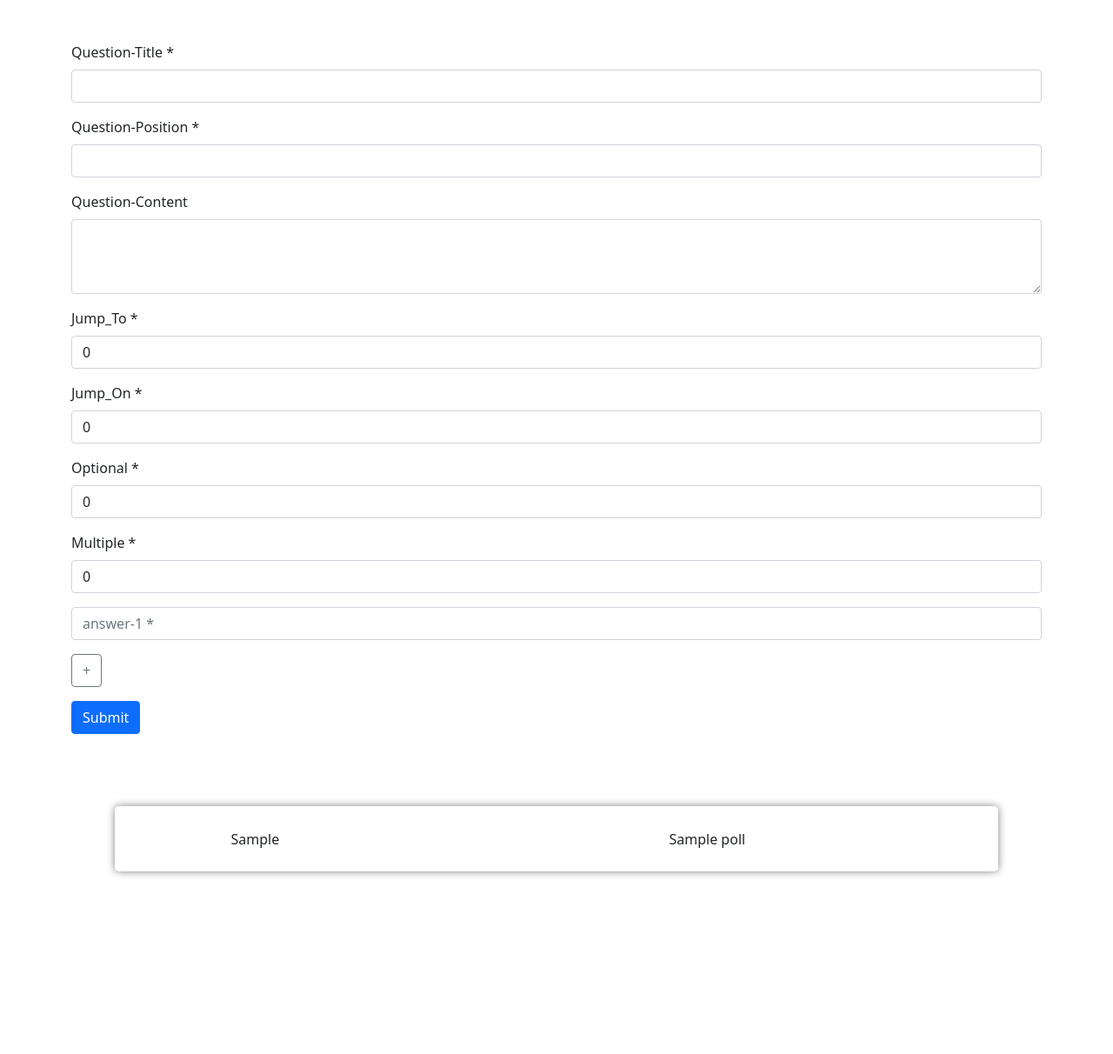
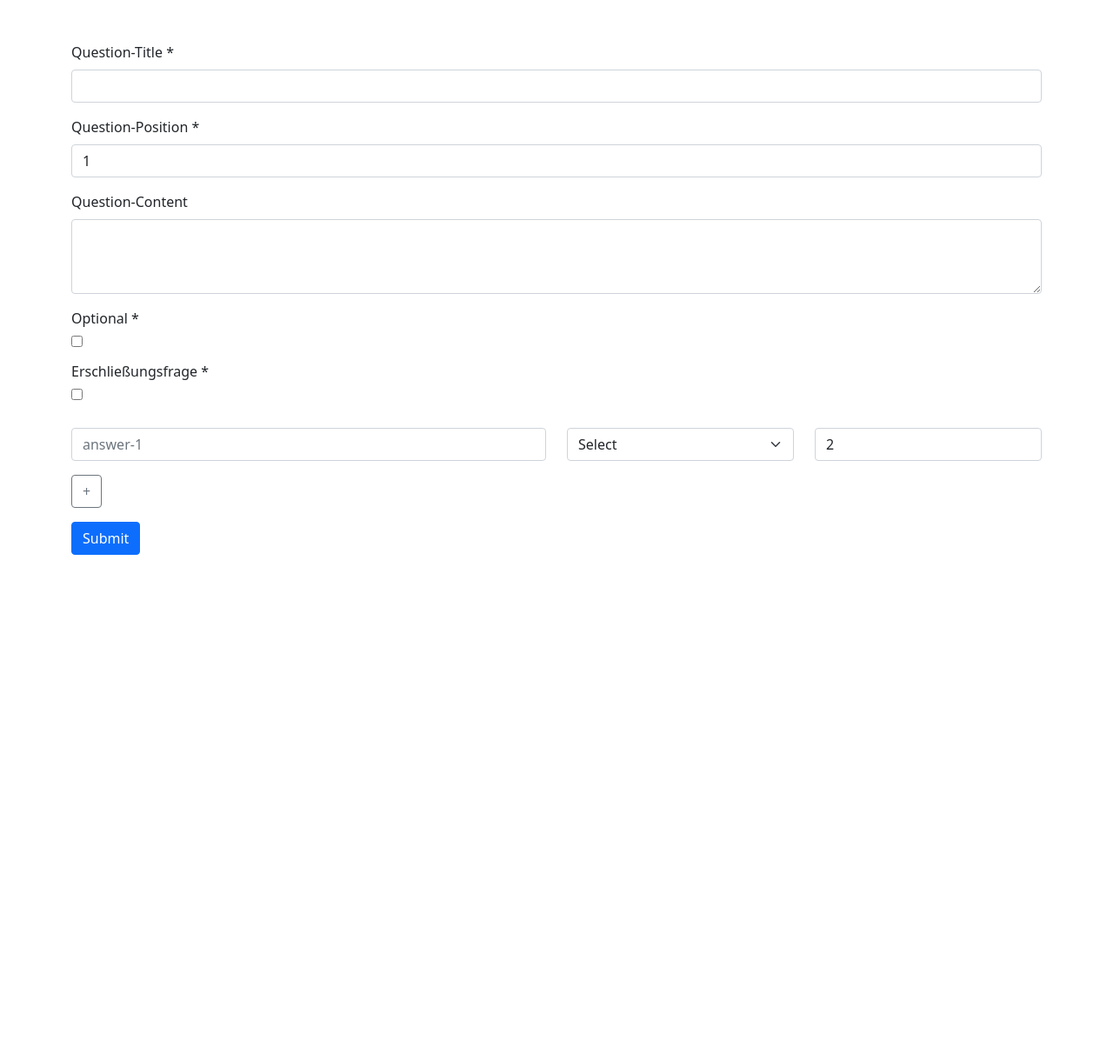
Before and after one commit to Daidalos-Technologies/Umfrage, a PHP site: page /admin.php in a window 1280 px wide. Shown: the whole page at 87% size. After the commit the page ends 638 px from the top, so only its background shows below. Run offline with PHP 8.4, Linux system fonts and the light colour scheme; tables that the repository leaves empty or names only in its code hold one stand-in row (values such as "Sample post").

Commit message:
working on new shit

```diff
--- a/Umfrage/admin.php
+++ b/Umfrage/admin.php
@@ -37,7 +37,7 @@ if (isset($_POST["answers-amount"])) {
 
 }
 
-$questions = fetch_all("poll");
+$questions = fetch_all("questions");
 
 
 ?>
@@ -66,31 +66,24 @@ $questions = fetch_all("poll");
         </div>
         <div class="mb-3">
             <label for="position" class="form-label">Question-Position *</label>
-            <input type="number" name="position" class="form-control" id="position" required>
+            <input type="number" name="position" class="form-control" id="position" value="<?php $last_question = end($questions); echo $last_question["position"] + 1; ?>" required>
         </div>
         <div class="mb-3">
             <label for="exampleFormControlTextarea1" class="form-label">Question-Content</label>
             <textarea class="form-control" name="content" id="exampleFormControlTextarea1" rows="3"></textarea>
         </div>
         <div class="mb-3">
-            <label for="jump_to" class="form-label">Jump_To *</label>
-            <input type="number" name="jump_to" id="jump_to" class="form-control" value="0" required>
+            <label for="optional" class="form-label">Optional *</label>
+            <br>
+            <input type="checkbox" name="optional" id="optional">
         </div>
         <div class="mb-3">
-            <label for="jump_on" class="form-label">Jump_On *</label>
-            <input type="number" name="jump_on" id="jump_on" class="form-control" value="0" required>
-        </div>
-        <div class="mb-3">
-            <label for="optional" class="form-label">Optional *</label>
-            <input type="number" name="optional" id="optional" class="form-control" value="0" required>
-        </div>
-        <div class="mb-3">
-            <label for="multiple" class="form-label">Multiple *</label>
-            <input type="number" name="multiple" id="multiple" class="form-control" value="0" required>
+            <label for="optional" class="form-label">Erschließungsfrage *</label>
+            <br>
+            <input type="checkbox" name="special" id="optional">
         </div>
         <div class="answers">
-            <input hidden id="answers-amount" name="answers-amount" value="1">
-            <input class="form-control" name="answer-1" placeholder="answer-1 *" required>
+            <input hidden id="answers-amount" name="answers-amount" value="0">
         </div>
         <button type="button" class="btn btn-outline-secondary mt-3" id="new_answer">+</button>
         <button type="button" class="btn btn-outline-secondary mt-3" style="display: none" id="delete_new_answer">-
@@ -119,23 +112,62 @@ $questions = fetch_all("poll");
 
 <script type="text/javascript">
 
-    $("#new_answer").click(function () {
+    let answers = [];
+
+    class Answer
+    {
+        constructor(number, next_pos) {
+            this.number = number;
+
+            this.$_answerRow = $("<div />").addClass("row align-items-end").appendTo(".answers");
+            let $_col6 = $("<div />").addClass("col-6").appendTo(this.$_answerRow);
+            let $_col3_2 = $("<div />").addClass("col-3").appendTo(this.$_answerRow);
+            let $_col3 = $("<div />").addClass("col-3").appendTo(this.$_answerRow);
+
+            let $_answer = $("<input />").addClass("form-control").attr({
+                "name": "answer-"+this.number,
+                "placeholder": "answer-"+this.number,
+                "required": true
+            }).appendTo($_col6);
+
+            let $_nextPosition = $("<input />").addClass("form-control").attr({
+                "name": "next-position-"+this.number,
+                "placeholder": "next-question",
+                "required": true,
+                "type": "number"
+            }).val(next_pos+1).appendTo($_col3);
+
+            let $_type = $("<select />").addClass("form-select").attr({
+                "name": "type-"+this.number,
+                "required": true
+            }).append(
+                "<option value='select' selected>Select</option>" +
+                "<option value='self-filling'>Self-Filling</option>" +
+                "<option value='checkbox'>Checkbox</option>"
+            ).appendTo($_col3_2);
+
+
+        }
+
+        delete()
+        {
+            this.$_answerRow.remove()
+        }
+    }
+
+    $("#new_answer").click(() => {
         let answers_amount = parseInt($("#answers-amount").val());
         answers_amount++;
-        console.log(answers_amount);
         $("#answers-amount").val(answers_amount);
         if (answers_amount >= 2) {
             $("#delete_new_answer").fadeIn();
         }
-        let new_answer = $("<input />").addClass("form-control").appendTo(".answers").attr({
-            "placeholder": "answer-" + answers_amount + " *",
-            "name": "answer-" + answers_amount,
-            "required": true
-        });
+        answers.push(new Answer(answers_amount, <?php echo $last_question["position"] + 1;?>));
 
     });
+    $("#new_answer").click();
 
-    $("#delete_new_answer").click(function () {
+    $("#delete_new_answer").click( () => {
         let answers_amount = parseInt($("#answers-amount").val());
         answers_amount--;
         console.log(answers_amount);
@@ -143,7 +175,9 @@ $questions = fetch_all("poll");
             $("#delete_new_answer").fadeOut();
         }
         $("#answers-amount").val(answers_amount);
-        $(".answers input").last().remove();
+        let pos = answers.length - 1;
+       answers[pos].delete();
+       answers.pop();
     })
 </script>
 </body>
--- a/Umfrage/finish.php
+++ b/Umfrage/finish.php
@@ -17,6 +17,7 @@ $results= fetch_all_by_user_id($_SESSION["result_id"]);
     <link href="https://fonts.googleapis.com/css2?family=Roboto:wght@100;300;400;500&display=swap" rel="stylesheet">
     <link rel="stylesheet" href="index.css">
     <link rel="stylesheet" href="loading.css">
+    <meta name="viewport" content="width=device-width, initial-scale=1.0">
     <style>
         h1 {
             font-family: 'Roboto', sans-serif;
--- a/Umfrage/header.php
+++ b/Umfrage/header.php
@@ -23,6 +23,6 @@
     </nav>
     <div class="title d-flex align-items-center justify-content-center">
         <div class="title-wrapper text-center"><h1>Semi-Arbeit-Kryptowährung</h1>
-            <p>Anton, Leander, Julius Jakob und Shuhib</p></div>
+            <p>Anton, Leander, Julius, Jakob und Shuhib</p></div>
     </div>
 </header>
--- a/Umfrage/index.php
+++ b/Umfrage/index.php
@@ -14,7 +14,7 @@ require "init.php";
     <link href="https://fonts.googleapis.com/css2?family=Roboto:wght@100;300;400;500&display=swap" rel="stylesheet">
     <link rel="stylesheet" href="index.css">
     <link rel="stylesheet" href="loading.css">
-
+    <meta name="viewport" content="width=device-width, initial-scale=1.0">
 </head>
 <body>
 <?php include "header.php"; ?>
--- a/Umfrage/init.php
+++ b/Umfrage/init.php
@@ -19,15 +19,15 @@ try {
     function fetch_all($table)
     {
         global $pdo;
-        $statement = $pdo->prepare("SELECT * FROM $table ORDER BY position");
-        $statement->execute();
+        $statement = $pdo->prepare("SELECT * FROM $table WHERE special = ? ORDER BY position ");
+        $statement->execute(array(0));
         return $statement->fetchAll();
     }
 
     function fetch_by_position($position)
     {
         global $pdo;
-        $statement = $pdo->prepare("SELECT * FROM poll WHERE position = ? ");
+        $statement = $pdo->prepare("SELECT * FROM questions WHERE position = ? ");
         $statement->execute(array($position));
         return $statement->fetch();
     }
@@ -35,10 +35,11 @@ try {
     function fetch_by_id($id)
     {
         global $pdo;
-        $statement = $pdo->prepare("SELECT * FROM poll WHERE id = ? ");
+        $statement = $pdo->prepare("SELECT * FROM questions WHERE id = ? ");
         $statement->execute(array($id));
         return $statement->fetch();
     }
+
 
     function add_result($user_id, $poll_id, $answer)
     {
--- a/Umfrage/umfrage.php
+++ b/Umfrage/umfrage.php
@@ -98,6 +98,7 @@ if($poll["answers"] === "self-filling") {
     <link href="https://cdn.jsdelivr.net/npm/bootstrap@5.0.0-beta1/dist/css/bootstrap.min.css" rel="stylesheet"
           integrity="sha384-giJF6kkoqNQ00vy+HMDP7azOuL0xtbfIcaT9wjKHr8RbDVddVHyTfAAsrekwKmP1" crossorigin="anonymous">
     <link rel="stylesheet" href="index.css">
+    <meta name="viewport" content="width=device-width, initial-scale=1.0">
 </head>
 
 <body>
@@ -117,7 +118,7 @@ if($poll["answers"] === "self-filling") {
                         <input hidden name="poll_id" value="<?php echo $poll["id"]; ?>">
                         <input hidden name="skip" id="skip_inp">
                         <?php if($poll_answers === "self-filling"): ?>
-                            <input name="answer" class="form-control" required>
+                            <input name="answer" type="number" class="form-control" required>
                         <?php elseif ($poll["multiple_choice"] != 1): ?>
                         <select class="form-select" aria-label="Default select example" name="answer" required>
                             <option disabled selected hidden style="background-color: grey !important">---</option> <!-- TODO: add grey background-color -->
```
Also changed, not shown: Umfrage/Entities/Question.php (added, +25 -0 lines).
